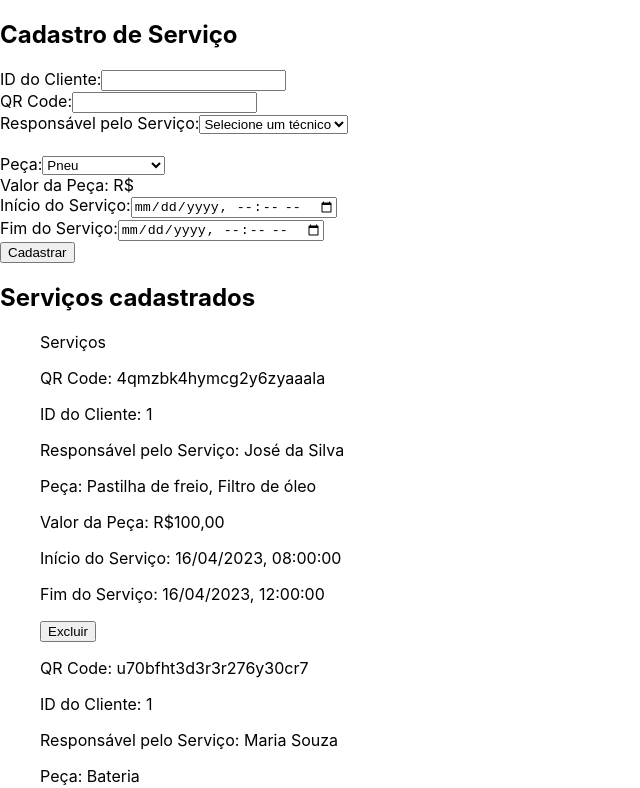
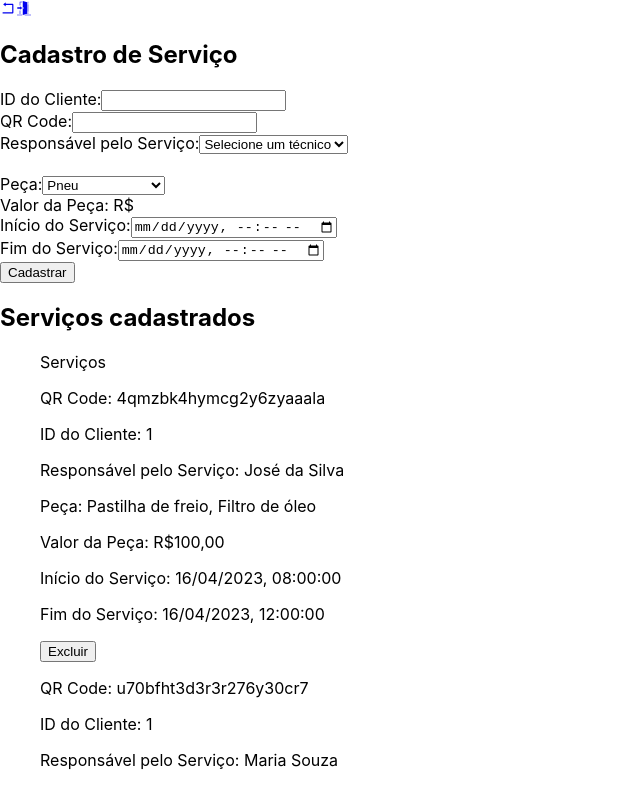
Before and after one commit to kayohr/CadastroOficina, a React (Create React App) app: page /servico in a window 1280 px wide. Shown: the top 788 px of the page, without its empty margins (0-640 px from the left). Built offline with nearby package versions, Linux system fonts and the light colour scheme.

Commit message:
feat: funcoes de voltar e mostrar com icones - doc:acrescentadno incones

```diff
--- a/package.json
+++ b/package.json
@@ -3,6 +3,7 @@
   "version": "0.1.0",
   "private": true,
   "dependencies": {
+    "@react-icons/all-files": "^4.1.0",
     "@testing-library/jest-dom": "^5.16.5",
     "@testing-library/react": "^13.4.0",
     "@testing-library/user-event": "^13.5.0",
@@ -14,6 +15,8 @@
     "react": "^18.2.0",
     "react-datepicker": "^4.11.0",
     "react-dom": "^18.2.0",
+    "react-icons": "^4.8.0",
+    "react-modal": "^3.16.1",
     "react-router-dom": "^5.3.4",
     "react-scripts": "5.0.1",
     "react-time-picker": "^6.0.4",
--- a/src/pages/CadastroCliente.js
+++ b/src/pages/CadastroCliente.js
@@ -1,7 +1,9 @@
 import React, { useContext } from 'react';
 import { useHistory } from 'react-router-dom';
 import { clientes } from '../mock/mock';
+import { AiOutlineRollback } from 'react-icons/ai';
 import LoginContext from '../context/LoginContext';
+import { NavLink } from 'react-router-dom/cjs/react-router-dom.min';
 
 function CadastroCliente() {
   const history = useHistory();
@@ -44,6 +46,11 @@ function CadastroCliente() {
 
   return (
     <div>
+      <NavLink
+    to="/"
+    activeClassName="">
+ <AiOutlineRollback />
+ </NavLink>
       <form onSubmit={handleFormSubmit}>
         <h1>Cadastro Cliente</h1>
         <label>
--- a/src/pages/Cliente.js
+++ b/src/pages/Cliente.js
@@ -1,6 +1,8 @@
 import React, { useContext, useState, useEffect } from 'react';
 import QRCode from 'qrcode.react';
 import LoginContext from '../context/LoginContext';
+import { AiOutlineRollback } from 'react-icons/ai';
+import { NavLink } from 'react-router-dom/cjs/react-router-dom.min';
 
 export default function Cliente() {
   const { nome, telefone, email, placaVeiculo, modeloVeiculo } = useContext(LoginContext);
@@ -44,6 +46,11 @@ export default function Cliente() {
 
   return (
     <div>
+                   <NavLink
+    to="/home"
+    activeClassName="">
+ <AiOutlineRollback />
+ </NavLink>
       <h1>Identificação do cliente</h1>
       <p>Nome: {nome}</p>
       <p>Telefone: {telefone}</p>
--- a/src/pages/Home.js
+++ b/src/pages/Home.js
@@ -1,9 +1,17 @@
 import React from 'react';
 import { Link } from 'react-router-dom';
+// import { clientes } from '../mock/mock';
+import { AiOutlineRollback } from 'react-icons/ai';
+import { NavLink } from 'react-router-dom/cjs/react-router-dom.min';
 
 export default function Home() {
     return (
         <div>
+             <NavLink
+    to="/cadastro"
+    activeClassName="">
+ <AiOutlineRollback />
+ </NavLink>
           <h1>Oficina</h1>
         <ul>
             <li><Link to="/client">Identificação do cliente</Link></li>
--- a/src/pages/Login.js
+++ b/src/pages/Login.js
@@ -1,15 +1,13 @@
-import React, {  useState } from 'react';
+import React, { useState } from 'react';
 import { useHistory } from 'react-router-dom';
-// import LoginContext from '../context/LoginContext';
-
-
+import { BsFillEyeSlashFill, BsFillEyeFill } from 'react-icons/bs';
 
 function Login() {
   const history = useHistory();
   const [email, setEmail] = useState('');
   const [password, setPassword] = useState('');
   const [load, setLoad] = useState(false);
-  // const [disabled, setDisabled] = useState(true);
+  const [showPassword, setShowPassword] = useState(false);
 
   const handleEmailChange = (event) => {
     setEmail(event.target.value);
@@ -37,6 +35,10 @@ function Login() {
     }, 2000);
   };
 
+  const toggleShowPassword = () => {
+    setShowPassword(!showPassword);
+  };
+
   return (
     <div>
       {load ? (
@@ -50,7 +52,8 @@ function Login() {
           <br />
           <label>
             Password:
-            <input type="password" value={password} onChange={handlePasswordChange} />
+            <input type={showPassword ? 'text' : 'password'} value={password} onChange={handlePasswordChange} />
+            <span onClick={toggleShowPassword}>{showPassword ? <BsFillEyeFill />: <BsFillEyeSlashFill />}</span>
           </label>
           <br />
           <button type="submit" disabled={!validateFields()}>
--- a/src/pages/Servico.js
+++ b/src/pages/Servico.js
@@ -2,6 +2,10 @@ import React, { useState, useEffect } from "react";
 import CadastroServico from "../componentes/CadastroSalvo";
 import { produtos } from "../mock/mock";
 import Tecnico from "../componentes/Tecnico";
+import { AiOutlineRollback } from 'react-icons/ai';
+import { GiExitDoor } from 'react-icons/gi';
+
+import { NavLink } from 'react-router-dom/cjs/react-router-dom.min';
 
 function Servico({ onSubmit = () => {} }) {
   const [clienteId, setClienteId] = useState("");
@@ -52,6 +56,16 @@ function Servico({ onSubmit = () => {} }) {
 
   return (
     <div>
+    <NavLink
+    to="/home"
+    activeClassName="">
+ <AiOutlineRollback />
+ </NavLink>
+ <NavLink
+    to="/"
+    activeClassName="">
+ <GiExitDoor />
+ </NavLink>
       <h2>Cadastro de Serviço</h2>
       <form onSubmit={handleSubmit}>
         <label>
```
Also changed, not shown: 1 other file (tests, documents, lock files or other folders).
